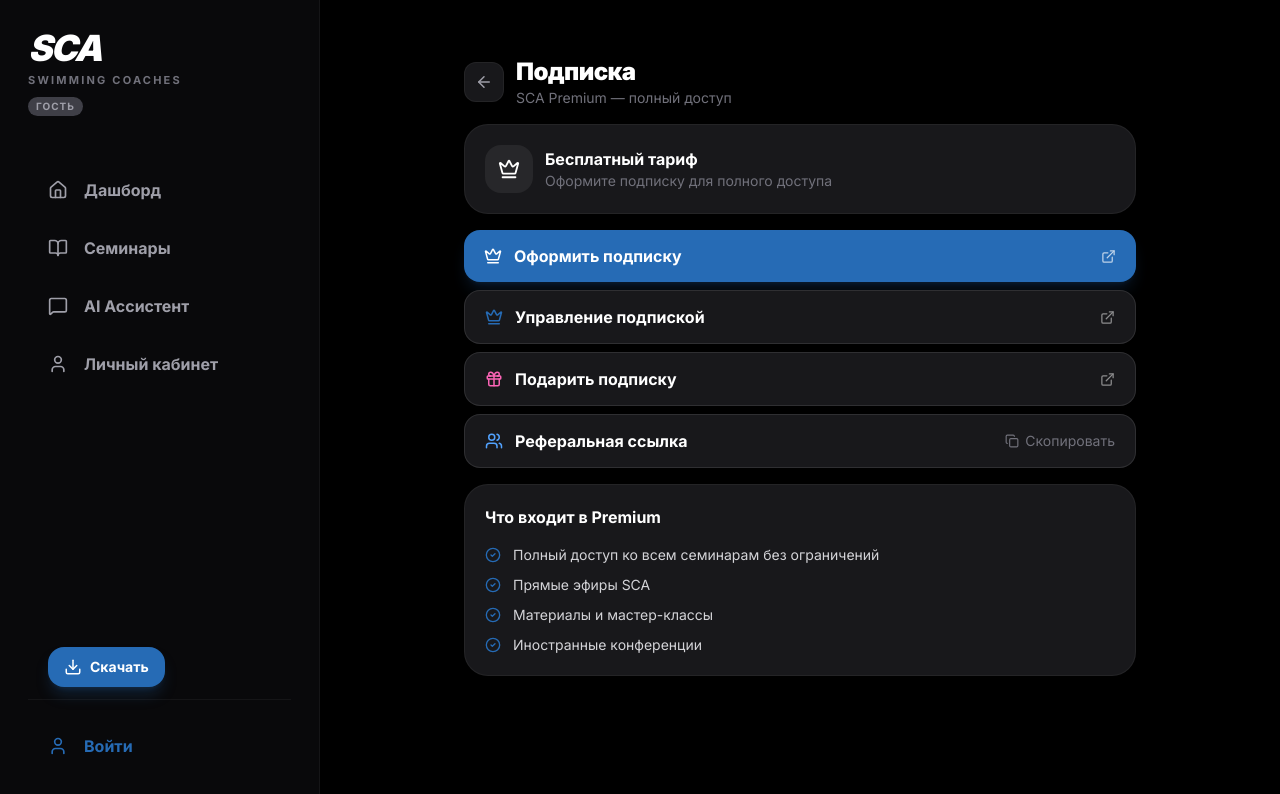
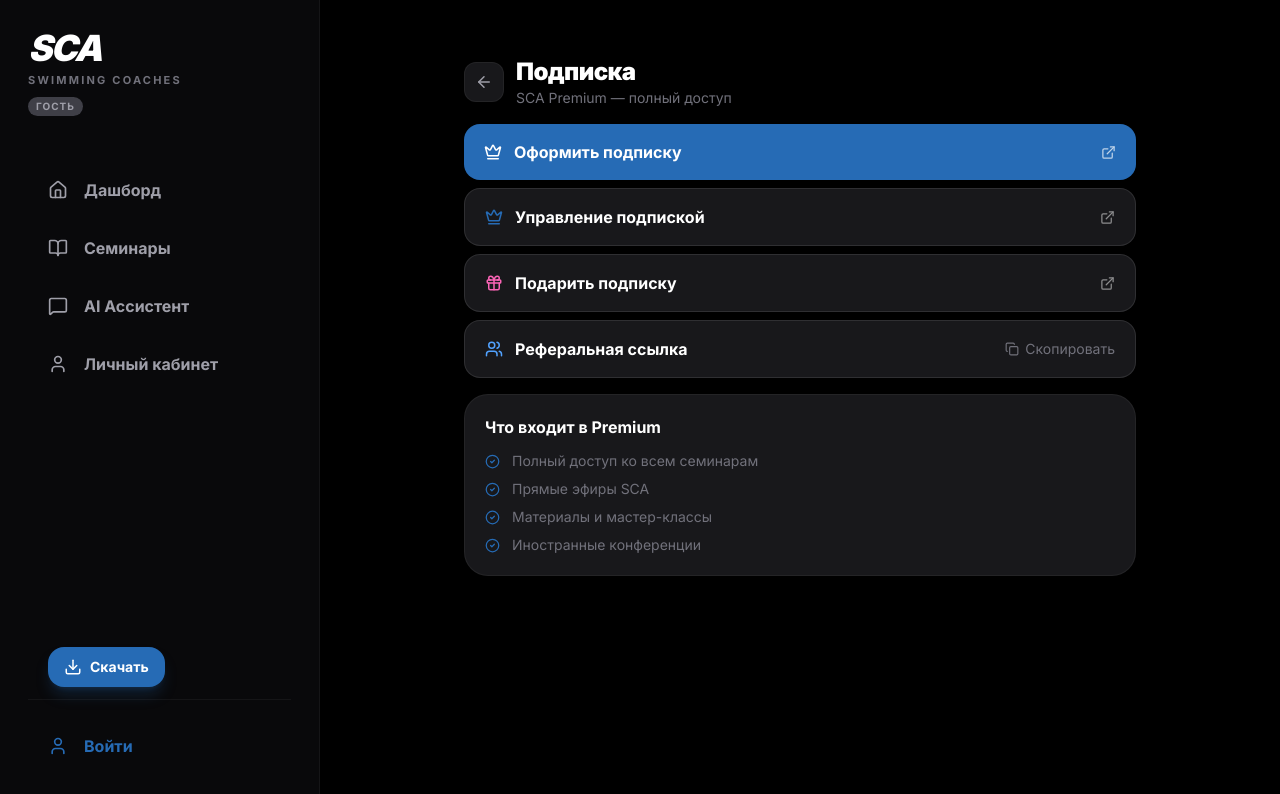
Before and after one commit to rymtnrwtq/sca, a React (Vite) app in the folder eduplatform/: page /subscription in a window 1280 px wide. Shown: the top 794 px of the page. Built offline with nearby package versions, Linux system fonts and the light colour scheme.

Commit message:
fix: move all 4 buttons to top of subscription page

```diff
--- a/eduplatform/src/pages/SubscriptionPage.tsx
+++ b/eduplatform/src/pages/SubscriptionPage.tsx
@@ -1,16 +1,14 @@
 import React, { useState } from 'react';
 import { useNavigate } from 'react-router-dom';
 import { motion } from 'motion/react';
-import {
-  Crown, ArrowLeft, CheckCircle2, Gift, Users, ExternalLink, Copy, Check,
-} from 'lucide-react';
+import { Crown, ArrowLeft, Gift, Users, ExternalLink, Copy, Check, CheckCircle2 } from 'lucide-react';
 import { useAuth } from '../contexts/AuthContext';
 import { cn } from '../lib/utils';
 
-const TRIBUTE_BUY     = 'https://web.tribute.tg/s/kCa';
-const TRIBUTE_MANAGE  = 'https://t.me/tribute/app?profile';
-const TRIBUTE_GIFT    = 'https://t.me/tribute/app?startapp=skCa';
-const TRIBUTE_REF     = 'https://t.me/tribute/app?startapp=o5GanUTWxfbL';
+const TRIBUTE_BUY    = 'https://web.tribute.tg/s/kCa';
+const TRIBUTE_MANAGE = 'https://t.me/tribute/app?profile';
+const TRIBUTE_GIFT   = 'https://t.me/tribute/app?startapp=skCa';
+const TRIBUTE_REF    = 'https://t.me/tribute/app?startapp=o5GanUTWxfbL';
 
 export const SubscriptionPage = () => {
   const navigate = useNavigate();
@@ -21,17 +19,6 @@
     ? new Date(user.subscription_expires_at) > new Date()
     : false;
 
-  const formatExpiry = (iso: string) => {
-    const date = new Date(iso);
-    const diffMs = date.getTime() - Date.now();
-    const diffHours = Math.ceil(diffMs / 3600_000);
-    const diffDays = Math.floor(diffMs / 86400_000);
-    const dateStr = date.toLocaleString('ru', { day: 'numeric', month: 'long', hour: '2-digit', minute: '2-digit' });
-    if (diffMs <= 0) return `Истекла ${dateStr}`;
-    if (diffHours <= 48) return `Осталось ${diffHours} ч. · до ${dateStr}`;
-    return `Осталось ${diffDays} дн. · до ${dateStr}`;
-  };
-
   const copyRef = async () => {
     await navigator.clipboard.writeText(TRIBUTE_REF);
     setCopied(true);
@@ -39,44 +26,25 @@
   };
 
   return (
-    <motion.div initial={{ opacity: 0 }} animate={{ opacity: 1 }} className="max-w-2xl mx-auto space-y-4 pb-28 md:pb-8">
+    <motion.div initial={{ opacity: 0 }} animate={{ opacity: 1 }} className="max-w-2xl mx-auto pb-28 md:pb-8">
       {/* Header */}
-      <div className="flex items-center gap-3">
+      <div className="flex items-center gap-3 mb-4">
         <button onClick={() => navigate(-1)} className="w-10 h-10 flex items-center justify-center bg-zinc-900 border border-white/5 rounded-xl text-zinc-400 hover:text-white transition-all">
           <ArrowLeft size={18} />
         </button>
         <div>
           <h1 className="text-2xl font-black text-white tracking-tight">Подписка</h1>
-          <p className="text-zinc-500 text-sm">SCA Premium — полный доступ</p>
+          <p className="text-zinc-500 text-sm">{isActive ? 'Premium активна' : 'SCA Premium — полный доступ'}</p>
         </div>
       </div>
 
-      {/* Current status */}
-      <div className={cn(
-        "p-5 rounded-3xl border",
-        isActive ? "bg-orange-500/10 border-orange-500/20" : "bg-zinc-900 border-white/5"
-      )}>
-        <div className="flex items-center gap-3">
-          <div className={cn("w-12 h-12 rounded-2xl flex items-center justify-center", isActive ? "bg-orange-500" : "bg-zinc-800")}>
-            <Crown size={22} className="text-white" />
-          </div>
-          <div>
-            <p className="text-white font-bold">{isActive ? 'Premium активна' : 'Бесплатный тариф'}</p>
-            {isActive && user?.subscription_expires_at && (
-              <p className="text-zinc-400 text-sm">{formatExpiry(user.subscription_expires_at)}</p>
-            )}
-            {!isActive && <p className="text-zinc-500 text-sm">Оформите подписку для полного доступа</p>}
-          </div>
-        </div>
-      </div>
-
-      {/* Action buttons */}
-      <div className="space-y-2">
+      {/* Action buttons — always visible */}
+      <div className="space-y-2 mb-4">
         <a
           href={TRIBUTE_BUY}
           target="_blank"
           rel="noopener noreferrer"
-          className="w-full flex items-center gap-3 px-5 py-3.5 bg-orange-500 hover:bg-orange-600 text-white rounded-2xl font-bold transition-all shadow-lg shadow-orange-500/20"
+          className="w-full flex items-center gap-3 px-5 py-4 bg-orange-500 hover:bg-orange-600 text-white rounded-2xl font-bold transition-all"
         >
           <Crown size={18} />
           <span className="flex-1">Оформить подписку</span>
@@ -87,7 +55,7 @@
           href={TRIBUTE_MANAGE}
           target="_blank"
           rel="noopener noreferrer"
-          className="w-full flex items-center gap-3 px-5 py-3.5 bg-zinc-900 hover:bg-zinc-800 border border-white/10 text-white rounded-2xl font-bold transition-all"
+          className="w-full flex items-center gap-3 px-5 py-4 bg-zinc-900 hover:bg-zinc-800 border border-white/10 text-white rounded-2xl font-bold transition-all"
         >
           <Crown size={18} className="text-orange-500" />
           <span className="flex-1">Управление подпиской</span>
@@ -98,7 +66,7 @@
           href={TRIBUTE_GIFT}
           target="_blank"
           rel="noopener noreferrer"
-          className="w-full flex items-center gap-3 px-5 py-3.5 bg-zinc-900 hover:bg-zinc-800 border border-white/10 text-white rounded-2xl font-bold transition-all"
+          className="w-full flex items-center gap-3 px-5 py-4 bg-zinc-900 hover:bg-zinc-800 border border-white/10 text-white rounded-2xl font-bold transition-all"
         >
           <Gift size={18} className="text-pink-400" />
           <span className="flex-1">Подарить подписку</span>
@@ -107,28 +75,30 @@
 
         <button
           onClick={copyRef}
-          className="w-full flex items-center gap-3 px-5 py-3.5 bg-zinc-900 hover:bg-zinc-800 border border-white/10 text-white rounded-2xl font-bold transition-all"
+          className="w-full flex items-center gap-3 px-5 py-4 bg-zinc-900 hover:bg-zinc-800 border border-white/10 text-white rounded-2xl font-bold transition-all"
         >
           <Users size={18} className="text-blue-400" />
           <span className="flex-1 text-left">Реферальная ссылка</span>
           <span className="flex items-center gap-1.5 text-sm font-normal text-zinc-500">
-            {copied ? <><Check size={14} className="text-green-400" /><span className="text-green-400">Скопировано</span></> : <><Copy size={14} />Скопировать</>}
+            {copied
+              ? <><Check size={14} className="text-green-400" /><span className="text-green-400">Скопировано</span></>
+              : <><Copy size={14} />Скопировать</>}
           </span>
         </button>
       </div>
 
       {/* Features */}
       <div className="bg-zinc-900 border border-white/5 p-5 rounded-3xl">
-        <h3 className="text-white font-bold mb-4">Что входит в Premium</h3>
-        <ul className="space-y-2.5">
+        <h3 className="text-white font-bold mb-3">Что входит в Premium</h3>
+        <ul className="space-y-2">
           {[
-            'Полный доступ ко всем семинарам без ограничений',
+            'Полный доступ ко всем семинарам',
             'Прямые эфиры SCA',
             'Материалы и мастер-классы',
             'Иностранные конференции',
           ].map(f => (
-            <li key={f} className="flex items-center gap-3 text-zinc-300 text-sm">
-              <CheckCircle2 size={16} className="text-orange-500 shrink-0" />
+            <li key={f} className={cn("flex items-center gap-3 text-sm", isActive ? "text-zinc-300" : "text-zinc-500")}>
+              <CheckCircle2 size={15} className="text-orange-500 shrink-0" />
               {f}
             </li>
           ))}
```
